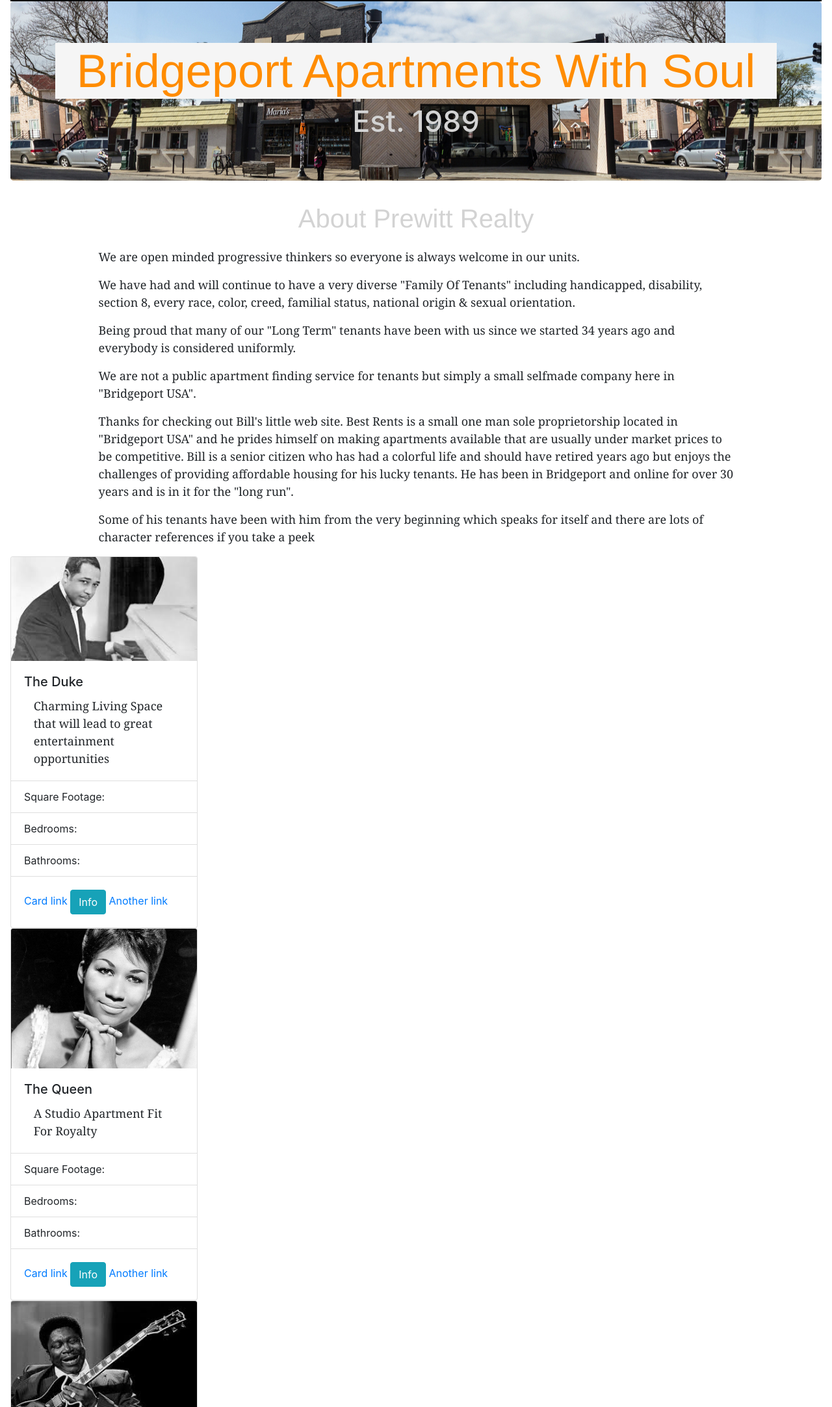
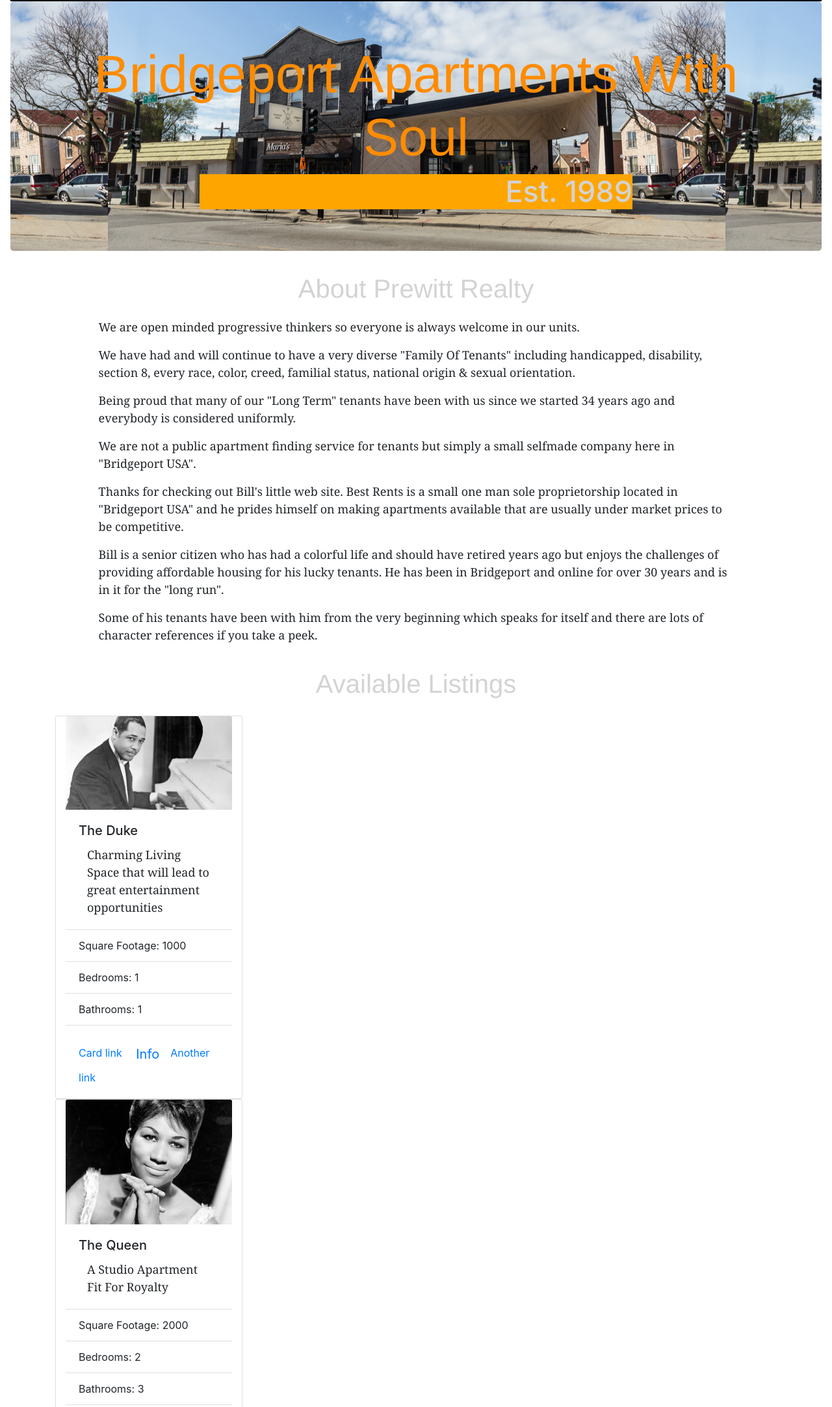
Before and after one commit to djetton6/Prewitt-Realty, a plain HTML site: page index.html in a window 1280 px wide. Shown: the part 124-2289 px from the top of the page at 65% size. Drawn offline with nearby package versions, Linux system fonts and the light colour scheme.

```diff
--- a/css/style.css
+++ b/css/style.css
@@ -24,11 +24,13 @@ body p {
 }
 
 #intro-tag {
-    font-size: 72px;
+    font-size: 81px;
     font-stretch: expanded;
-    background-color: whitesmoke ;
     text-align: center;
     color: darkorange;
+    border-top: 12px;
+    border-bottom: 12px;
+    border-color: beige;
     text-shadow: 50px;
     font-family: 'Franklin Gothic Medium', 'Arial Narrow', Arial, sans-serif;
 
@@ -36,8 +38,9 @@ body p {
 .intro {
     font-size: 45px;
     color: lightgrey;
-    text-align: center;
-    width: 50%;
+    text-align: right;
+    width: 60%;
+    background-color: orange;
     margin: auto;
 
 }
@@ -55,3 +58,7 @@ nav {
 .nav-link {
     color:white;
 }
+
+.carousel{
+
+}
--- a/index.html
+++ b/index.html
@@ -46,37 +46,39 @@
             <p>We have had and will continue to have a very diverse "Family Of Tenants" including handicapped, disability, section 8, every race, color, creed, familial status, national origin & sexual orientation.</p>
             <p>Being proud that many of our "Long Term" tenants have been with us since we started 34 years ago and everybody is considered uniformly.</p>
             <p>We are not a public apartment finding service for tenants but simply a small selfmade company here in "Bridgeport USA".</p>
-            <p>Thanks for checking out Bill's little web site. Best Rents is a small one man sole proprietorship located in "Bridgeport USA" and he prides himself on making apartments available that are usually under market prices to be competitive. Bill is a senior citizen who has had a colorful life and should have retired years ago but enjoys the challenges of providing affordable housing for his lucky tenants. He has been in Bridgeport and online for over 30 years and is in it for the "long run".</p>
-            <p>Some of his tenants have been with him from the very beginning which speaks for itself and there are lots of character references if you take a peek </p>
+            <p>Thanks for checking out Bill's little web site. Best Rents is a small one man sole proprietorship located in "Bridgeport USA" and he prides himself on making apartments available that are usually under market prices to be competitive.</p>
+            <p>Bill is a senior citizen who has had a colorful life and should have retired years ago but enjoys the challenges of providing affordable housing for his lucky tenants. He has been in Bridgeport and online for over 30 years and is in it for the "long run".</p>
+            <p>Some of his tenants have been with him from the very beginning which speaks for itself and there are lots of character references if you take a peek. </p>
         </div>
-     <div class="container"></div>
-     <div class="card" style="width: 18rem;">
-            <img class="card-img-top" src="./image/duke ellington.jpg" alt="Card image cap">
-            <div class="card-body">
-              <h5 class="card-title">The Duke</h5>
-              <p class="card-text">Charming Living Space that will lead to great entertainment opportunities</p>
-            </div>
+        <h2 class="section-header">Available Listings</h2>
+            <div class="container">
+                <div class="card col-4"  style="width: 18rem;">
+                    <img class="card-img-top" src="./image/duke ellington.jpg" alt="Card image cap">
+                <div class="card-body">
+                    <h5 class="card-title">The Duke</h5>
+                   <p class="card-text">Charming Living Space that will lead to great entertainment opportunities</p>
+                </div>
             <ul class="list-group list-group-flush">
-              <li class="list-group-item">Square Footage:</li>
-              <li class="list-group-item">Bedrooms:</li>
-              <li class="list-group-item">Bathrooms:</li>
+              <li class="list-group-item">Square Footage: 1000</li>
+              <li class="list-group-item">Bedrooms: 1</li>
+              <li class="list-group-item">Bathrooms: 1</li>
             </ul>
             <div class="card-body">
               <a href="#" class="card-link" btn->Card link</a>
-              <button type="button" class="btn btn-info">Info</button>
+              <a href="./property-page.html" button type="button" class="btn btn-lg">Info</button>
               <a href="#" class="card-link">Another link</a>
             </div>
           </div>
-          <div class="card" style="width: 18rem;">
+          <div class="card col-4" style="width: 18rem;">
                 <img class="card-img-top" src="./image/aretha franklin.jpg" alt="Card image cap">
                 <div class="card-body">
                   <h5 class="card-title">The Queen</h5>
                   <p class="card-text">A Studio Apartment Fit For Royalty</p>
                 </div>
                 <ul class="list-group list-group-flush">
-                  <li class="list-group-item">Square Footage:</li>
-                  <li class="list-group-item">Bedrooms:</li>
-                  <li class="list-group-item">Bathrooms:</li>
+                  <li class="list-group-item">Square Footage: 2000</li>
+                  <li class="list-group-item">Bedrooms: 2</li>
+                  <li class="list-group-item">Bathrooms: 3</li>
                 </ul>
                 <div class="card-body">
                   <a href="#" class="card-link" btn->Card link</a>
@@ -85,16 +87,16 @@
                 </div>
               </div>
 
-              <div class="card" style="width: 18rem;">
+              <div class="card col-4" style="width: 18rem;">
                     <img class="card-img-top" src="./image/BB King.jpg" alt="Card image cap">
                     <div class="card-body">
                       <h5 class="card-title">The King</h5>
                       <p class="card-text">A MiniLoft Suited For A King</p>
                     </div>
                     <ul class="list-group list-group-flush">
-                      <li class="list-group-item">Square Footage:</li>
-                      <li class="list-group-item">Bedrooms:</li>
-                      <li class="list-group-item">Bathrooms:</li>
+                      <li class="list-group-item">Square Footage: 3000</li>
+                      <li class="list-group-item">Bedrooms: 4</li>
+                      <li class="list-group-item">Bathrooms: 5</li>
                     </ul>
                     <div class="card-body">
                       <a href="#" class="card-link" btn->Card link</a>
@@ -102,8 +104,9 @@
                       <a href="#" class="card-link">Another link</a>
                     </div>
                   </div>
+         </div>
 
-
+        </main>
      <footer>
             <script src="https://code.jquery.com/jquery-3.3.1.slim.min.js" integrity="sha384-q8i/X+965DzO0rT7abK41JStQIAqVgRVzpbzo5smXKp4YfRvH+8abtTE1Pi6jizo" crossorigin="anonymous"></script>
             <script src="https://cdnjs.cloudflare.com/ajax/libs/popper.js/1.14.3/umd/popper.min.js" integrity="sha384-ZMP7rVo3mIykV+2+9J3UJ46jBk0WLaUAdn689aCwoqbBJiSnjAK/l8WvCWPIPm49" crossorigin="anonymous"></script>
```
Also changed, not shown: property-page.html (added, +59 -0 lines), image/3251WebBathroom.jpg (added), image/3251WebFloooor.jpg (added), image/3251WebKitchenYep.jpg (added), image/3253WebFrontBasement.jpg (added).
